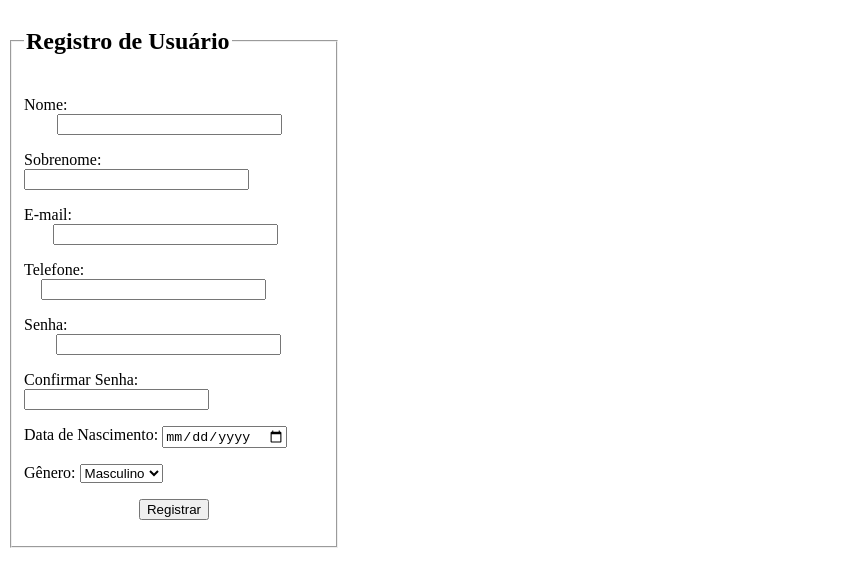
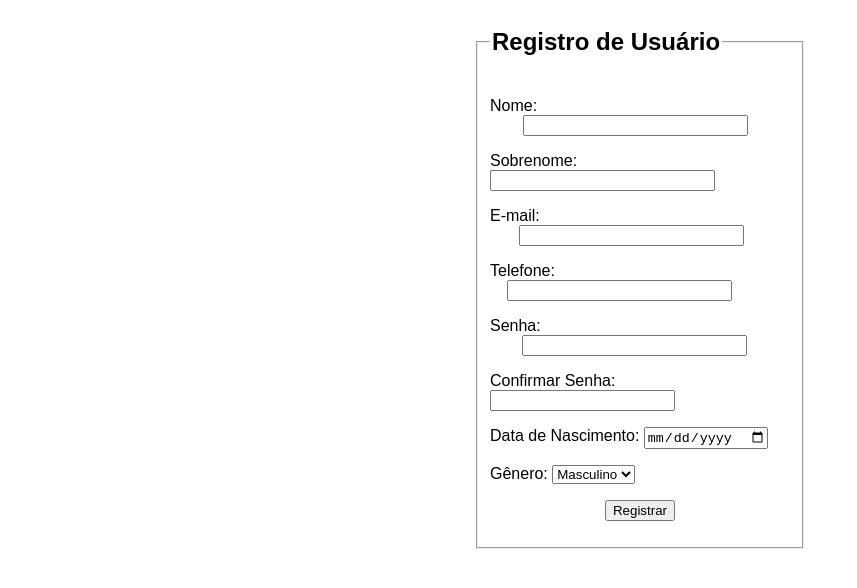
Before and after one commit to Diego34ra/Diego34ra.github.io, a plain HTML site: page Tarefa5.htm in a window 1280 px wide. Shown: the whole page, without its empty margins (0-857 px from the left). Drawn offline with Linux system fonts and the light colour scheme.

Commit message:
11-09-2023 v2

```diff
--- a/Tarefa5.htm
+++ b/Tarefa5.htm
@@ -3,7 +3,8 @@
 <head>
     <title>Formulário de Registro de Usuário</title>
 </head>
-<body>
+<body  style= "display: flex;justify-content: center;align-items: center;">
+    <font face="arial">
         <form>
             <fieldset style="max-width: 300px;">
                 <legend><h2>Registro de Usuário</h2></legend>
@@ -57,5 +58,6 @@
                 </p>
             </fieldset>
         </form>
+    </font>
 </body>
 </html>
--- a/tarefa4.html
+++ b/formulario-contato.html
@@ -3,6 +3,7 @@
 <head>
     <title>Formulário de Contato</title>
     <meta charset="UTF-8"/>
+    <link rel="shortcut icon" href="imagens/formulario.png"/>
 </head>
 <body style="display: flex; justify-content: center;">
     <font face="arial">
```
Lines whose indentation alone changed are shown as unchanged.
